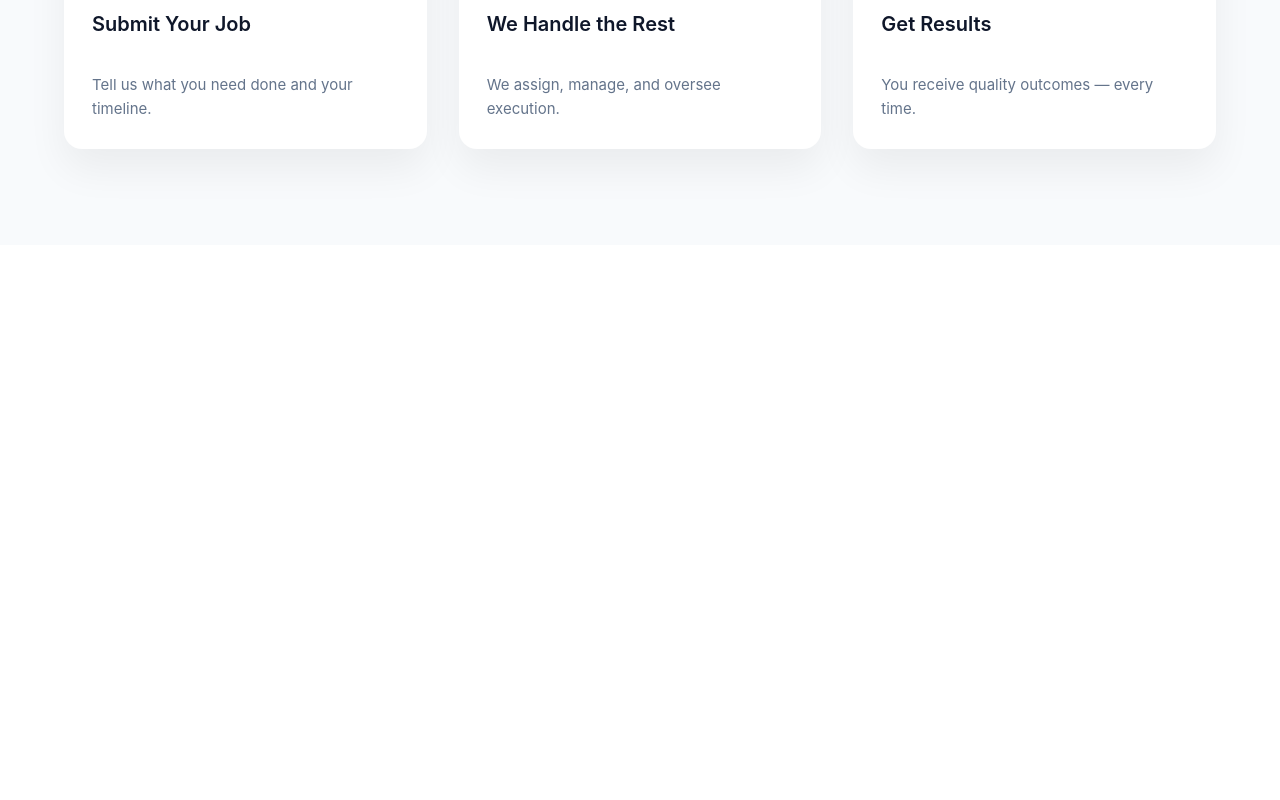
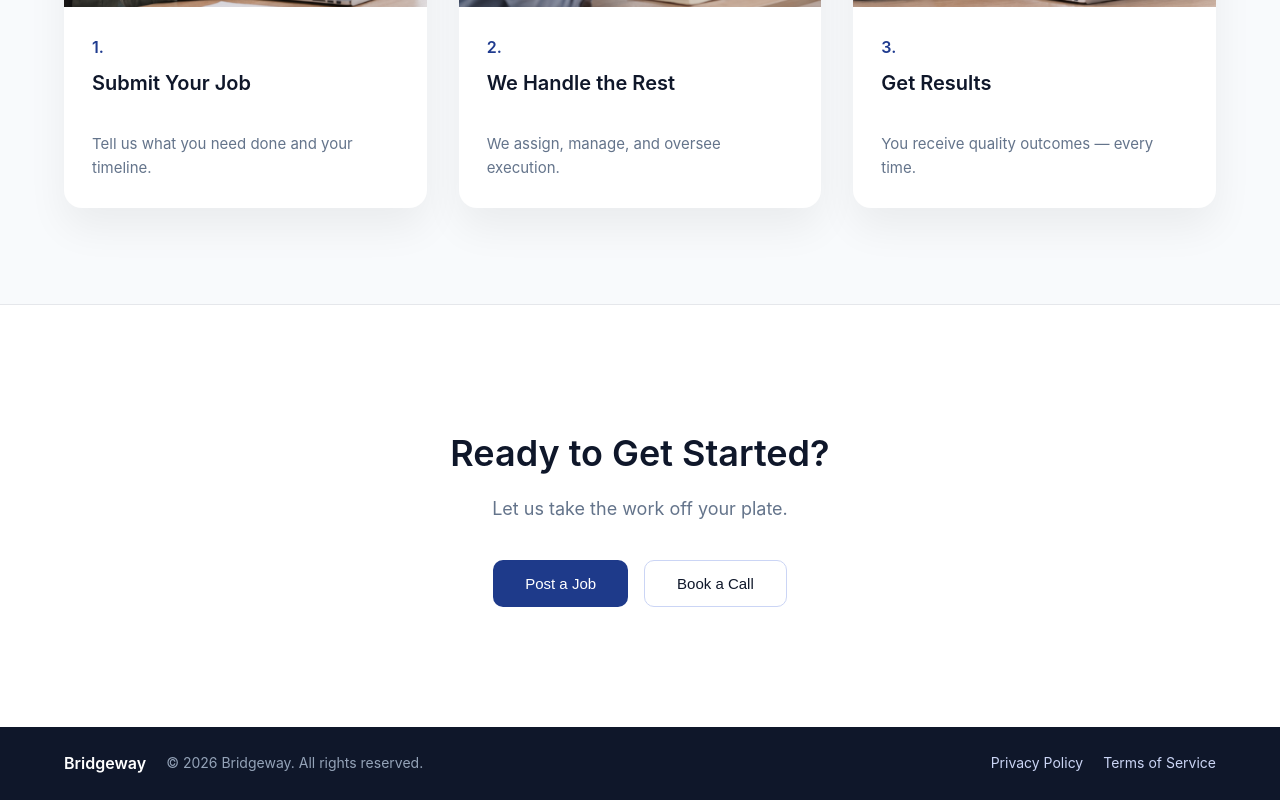
Before and after one commit to Agentpat/Bridgeway, a React (Create React App) app: page / in a window 1280 px wide. Shown: the part 1629-2429 px from the top of the page. Before the commit the page ends 1874 px from the top, so only its background shows below. Built offline with nearby package versions, Linux system fonts and the light colour scheme.

Commit message:
Add How It Works section heading and anchor

```diff
--- a/src/App.js
+++ b/src/App.js
@@ -1,13 +1,20 @@
-import { BrowserRouter, Routes, Route } from "react-router-dom";
+import { BrowserRouter as Router, Routes, Route } from "react-router-dom";
 import Home from "./pages/Home";
+import PrivacyPolicy from "./pages/PrivacyPolicy";
+import TermsOfService from "./pages/TermsOfService";
+
 
 function App() {
   return (
-    <BrowserRouter>
+    <Router>
+
       <Routes>
         <Route path="/" element={<Home />} />
+        <Route path="/privacy-policy" element={<PrivacyPolicy />} />
+        <Route path="/terms-of-service" element={<TermsOfService />} />
       </Routes>
-    </BrowserRouter>
+
+    </Router>
   );
 }
 
--- /dev/null
+++ b/src/components/FinalCTA.jsx
@@ -0,0 +1,20 @@
+import React from "react";
+import "../styles/FinalCTA.css";
+
+const FinalCTA = () => {
+  return (
+    <section className="final-cta">
+      <div className="final-cta-container">
+        <h2>Ready to Get Started?</h2>
+        <p>Let us take the work off your plate.</p>
+
+        <div className="final-cta-actions">
+          <button className="cta-primary">Post a Job</button>
+          <button className="cta-secondary">Book a Call</button>
+        </div>
+      </div>
+    </section>
+  );
+};
+
+export default FinalCTA;
--- a/src/components/Footer.jsx
+++ b/src/components/Footer.jsx
@@ -0,0 +1,24 @@
+import React from "react";
+import "../styles/footer.css";
+
+const Footer = () => {
+  return (
+    <footer className="footer">
+      <div className="footer-container">
+        <div className="footer-left">
+          <span className="footer-brand">Bridgeway</span>
+          <span className="footer-copy">
+            © {new Date().getFullYear()} Bridgeway. All rights reserved.
+          </span>
+        </div>
+
+        <div className="footer-right">
+          <a href="/privacy-policy">Privacy Policy</a>
+          <a href="/terms-of-service">Terms of Service</a>
+        </div>
+      </div>
+    </footer>
+  );
+};
+
+export default Footer;
--- a/src/components/HowItWorks.jsx
+++ b/src/components/HowItWorks.jsx
@@ -7,8 +7,11 @@ import step3 from "../assets/images/step3.png";
 
 const HowItWorks = () => {
   return (
-    <section className="how-it-works">
+    <section className="how-it-works" id="how-it-works">
       <div className="how-container">
+
+        {/* SECTION HEADING */}
+        <h2 className="how-heading">How It Works</h2>
         <p className="how-subtitle">Simple. Effective. Managed.</p>
 
         <div className="how-grid">
--- /dev/null
+++ b/src/components/LegalLayout.css
@@ -0,0 +1,32 @@
+.legal {
+  padding: 120px 0;
+  background: #ffffff;
+}
+
+.legal-container {
+  max-width: 800px;
+  margin: 0 auto;
+  padding: 0 24px;
+}
+
+.legal-container h1 {
+  font-size: 36px;
+  font-weight: 600;
+  color: #0f172a;
+  margin-bottom: 32px;
+}
+
+.legal-content p {
+  font-size: 16px;
+  line-height: 1.7;
+  color: #475569;
+  margin-bottom: 20px;
+}
+
+.legal-content h2 {
+  font-size: 20px;
+  font-weight: 600;
+  color: #0f172a;
+  margin-top: 40px;
+  margin-bottom: 12px;
+}
--- /dev/null
+++ b/src/components/LegalLayout.jsx
@@ -0,0 +1,15 @@
+import React from "react";
+import "./LegalLayout.css";
+
+const LegalLayout = ({ title, children }) => {
+  return (
+    <section className="legal">
+      <div className="legal-container">
+        <h1>{title}</h1>
+        <div className="legal-content">{children}</div>
+      </div>
+    </section>
+  );
+};
+
+export default LegalLayout;
--- a/src/pages/Home.jsx
+++ b/src/pages/Home.jsx
@@ -1,4 +1,6 @@
 import FeatureStrip from "../components/FeatureStrip";
+import FinalCTA from "../components/FinalCTA";
+import Footer from "../components/Footer";
 import Hero from "../components/Hero";
 import HowItWorks from "../components/HowItWorks";
 import Services from "../components/Service";
@@ -10,6 +12,8 @@ export default function Home() {
       <FeatureStrip/>
       <Services/>
       <HowItWorks/>
+      <FinalCTA/>
+      <Footer/>
     </>
   );
 }
--- /dev/null
+++ b/src/pages/PrivacyPolicy.jsx
@@ -0,0 +1,46 @@
+import LegalLayout from "../components/LegalLayout";
+
+const PrivacyPolicy = () => {
+  return (
+    <LegalLayout title="Privacy Policy">
+      <p>
+        Bridgeway values your privacy. This Privacy Policy explains how we
+        collect, use, and protect your information when you use our website
+        and services.
+      </p>
+
+      <h2>Information We Collect</h2>
+      <p>
+        We may collect personal information such as your name, email address,
+        and project details when you contact us, submit a job, or book a call.
+      </p>
+
+      <h2>How We Use Information</h2>
+      <p>
+        Information collected is used solely to provide, manage, and improve
+        our services, communicate with you, and ensure quality delivery.
+      </p>
+
+      <h2>Data Protection</h2>
+      <p>
+        We implement reasonable security measures to protect your information.
+        However, no online system is completely secure.
+      </p>
+
+      <h2>Third-Party Services</h2>
+      <p>
+        We may use trusted third-party tools for analytics, scheduling, or
+        communication. These services are governed by their own privacy
+        policies.
+      </p>
+
+      <h2>Updates</h2>
+      <p>
+        This policy may be updated from time to time. Continued use of our
+        services constitutes acceptance of any changes.
+      </p>
+    </LegalLayout>
+  );
+};
+
+export default PrivacyPolicy;
--- /dev/null
+++ b/src/pages/TermsOfService.jsx
@@ -0,0 +1,44 @@
+import LegalLayout from "../components/LegalLayout";
+
+const TermsOfService = () => {
+  return (
+    <LegalLayout title="Terms of Service">
+      <p>
+        By accessing or using Bridgeway, you agree to comply with these Terms
+        of Service. If you do not agree, please do not use our services.
+      </p>
+
+      <h2>Services</h2>
+      <p>
+        Bridgeway provides managed execution services by connecting clients
+        with qualified professionals and overseeing project delivery.
+      </p>
+
+      <h2>User Responsibilities</h2>
+      <p>
+        You agree to provide accurate information and use our services in a
+        lawful manner.
+      </p>
+
+      <h2>Payments</h2>
+      <p>
+        Fees for services are agreed upon prior to project execution. All
+        payments are non-refundable unless otherwise stated in writing.
+      </p>
+
+      <h2>Limitation of Liability</h2>
+      <p>
+        Bridgeway shall not be liable for indirect, incidental, or
+        consequential damages arising from the use of our services.
+      </p>
+
+      <h2>Modifications</h2>
+      <p>
+        We reserve the right to modify these terms at any time. Continued use
+        of the service indicates acceptance of updated terms.
+      </p>
+    </LegalLayout>
+  );
+};
+
+export default TermsOfService;
--- /dev/null
+++ b/src/styles/FinalCTA.css
@@ -0,0 +1,66 @@
+.final-cta {
+  background: #ffffff;
+  padding: 120px 0;
+  border-top: 1px solid #e5e7eb;
+}
+
+.final-cta-container {
+  max-width: 900px;
+  margin: 0 auto;
+  padding: 0 24px;
+  text-align: center;
+}
+
+.final-cta-container h2 {
+  font-size: 36px;
+  font-weight: 600;
+  color: #0f172a;
+  margin-bottom: 12px;
+}
+
+.final-cta-container p {
+  font-size: 18px;
+  color: #64748b;
+  margin-bottom: 36px;
+}
+
+.final-cta-actions {
+  display: flex;
+  justify-content: center;
+  gap: 16px;
+}
+
+/* Buttons */
+.cta-primary {
+  background: #1e3a8a;
+  color: #ffffff;
+  border: none;
+  padding: 14px 32px;
+  border-radius: 10px;
+  font-size: 15px;
+  font-weight: 500;
+  cursor: pointer;
+}
+
+.cta-secondary {
+  background: #ffffff;
+  color: #0f172a;
+  border: 1px solid #cbd5f5;
+  padding: 14px 32px;
+  border-radius: 10px;
+  font-size: 15px;
+  font-weight: 500;
+  cursor: pointer;
+}
+
+/* Responsive */
+@media (max-width: 600px) {
+  .final-cta-actions {
+    flex-direction: column;
+  }
+
+  .cta-primary,
+  .cta-secondary {
+    width: 100%;
+  }
+}
--- a/src/styles/footer.css
+++ b/src/styles/footer.css
@@ -0,0 +1,55 @@
+.footer {
+  background: #0f172a;
+  padding: 24px 0;
+}
+
+.footer-container {
+  max-width: 1200px;
+  margin: 0 auto;
+  padding: 0 24px;
+  display: flex;
+  justify-content: space-between;
+  align-items: center;
+}
+
+.footer-brand {
+  font-size: 16px;
+  font-weight: 600;
+  color: #ffffff;
+  margin-right: 12px;
+}
+
+.footer-copy {
+  font-size: 14px;
+  color: #94a3b8;
+}
+
+.footer-left {
+  display: flex;
+  align-items: center;
+  gap: 8px;
+}
+
+.footer-right {
+  display: flex;
+  gap: 20px;
+}
+
+.footer-right a {
+  font-size: 14px;
+  color: #cbd5f5;
+  text-decoration: none;
+}
+
+.footer-right a:hover {
+  text-decoration: underline;
+}
+
+/* Mobile */
+@media (max-width: 600px) {
+  .footer-container {
+    flex-direction: column;
+    gap: 12px;
+    text-align: center;
+  }
+}
--- a/src/styles/howitworks.css
+++ b/src/styles/howitworks.css
@@ -7,6 +7,14 @@
   max-width: 1200px;
   margin: 0 auto;
   padding: 0 24px;
+}
+
+.how-heading {
+  text-align: center;
+  font-size: 32px;
+  font-weight: 600;
+  color: #0f172a;
+  margin-bottom: 8px;
 }
 
 .how-subtitle {
```
